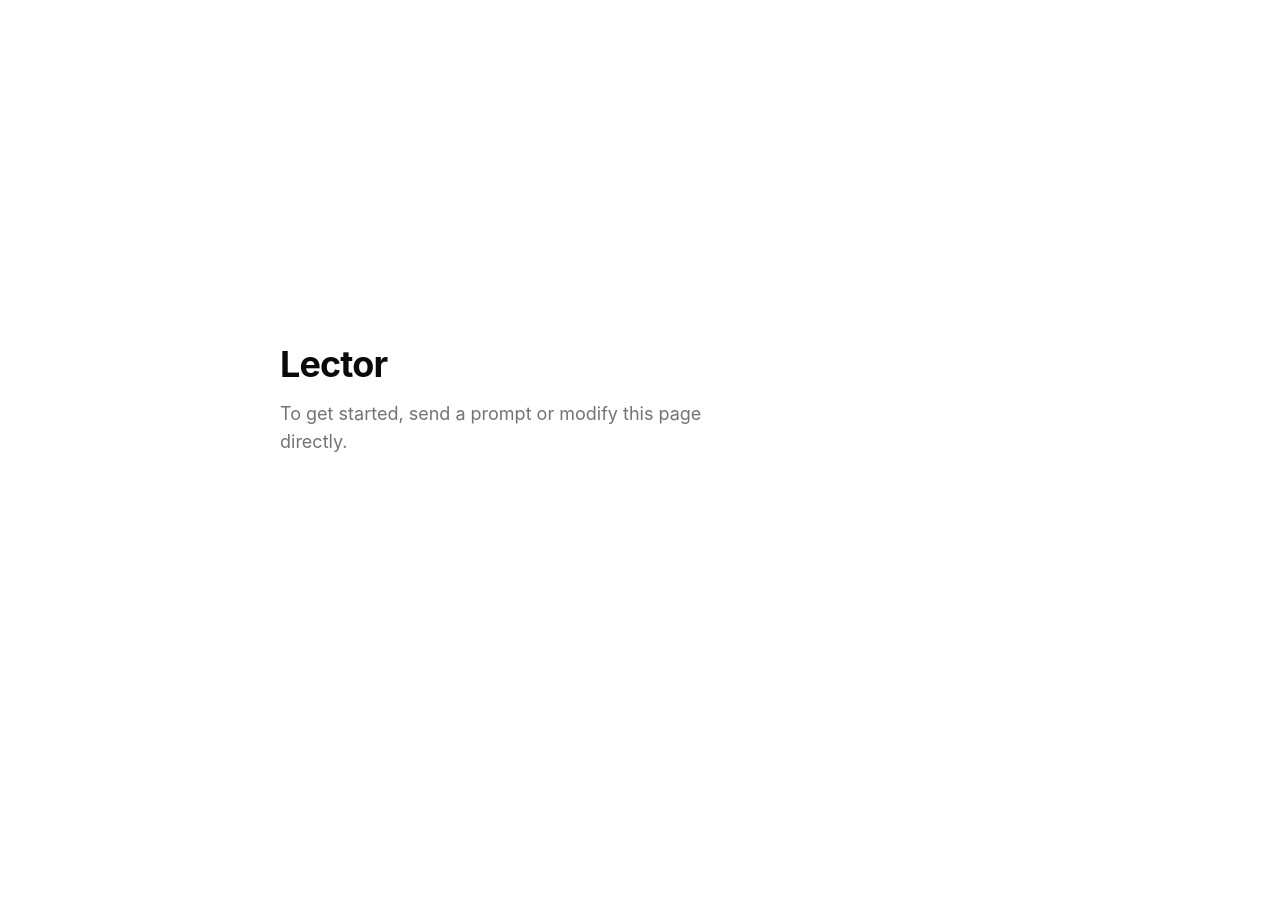
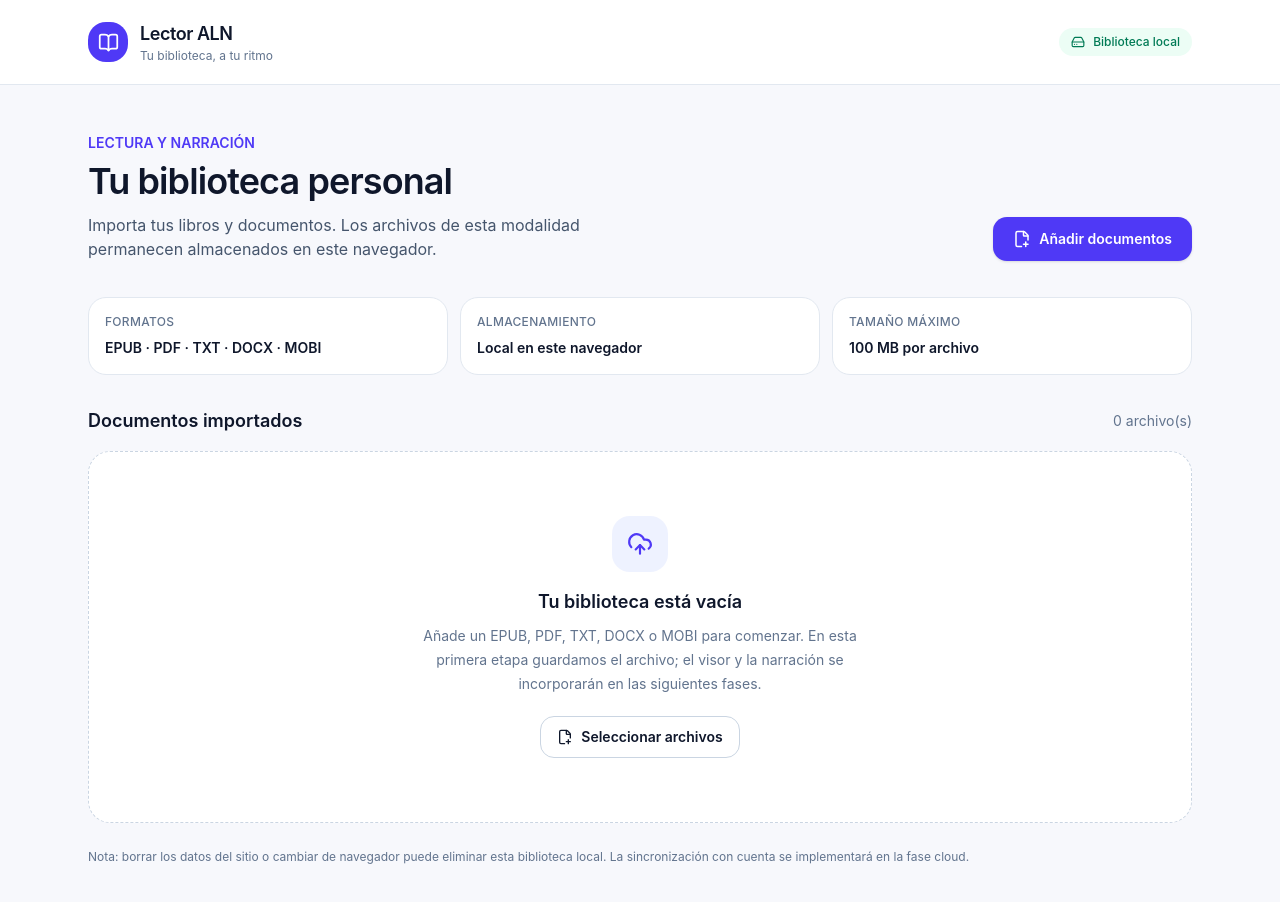
Before and after one commit to PCastillaY/lector_ALN, a Next.js app: page / in a window 1280 px wide. Shown: the top 902 px of the page. Before the commit the page ends 800 px from the top, so only its background shows below. Built offline with nearby package versions, Linux system fonts and the light colour scheme.

Commit message:
feat: replace starter page with document library

```diff
--- a/app/page.tsx
+++ b/app/page.tsx
@@ -1,16 +1,5 @@
+import { LibraryWorkspace } from "@/components/library/library-workspace"
+
 export default function Home() {
-  return (
-    <div className="flex min-h-screen items-center justify-center font-sans">
-      <main className="flex w-full max-w-3xl flex-col items-center gap-8 px-6 py-16 text-center sm:items-start sm:text-left">
-        <div className="flex flex-col gap-4">
-          <h1 className="text-4xl font-bold tracking-tight">
-            Lector
-          </h1>
-          <p className="max-w-md text-lg text-muted-foreground">
-            To get started, send a prompt or modify this page directly.
-          </p>
-        </div>
-      </main>
-    </div>
-  );
+  return <LibraryWorkspace />
 }
```
